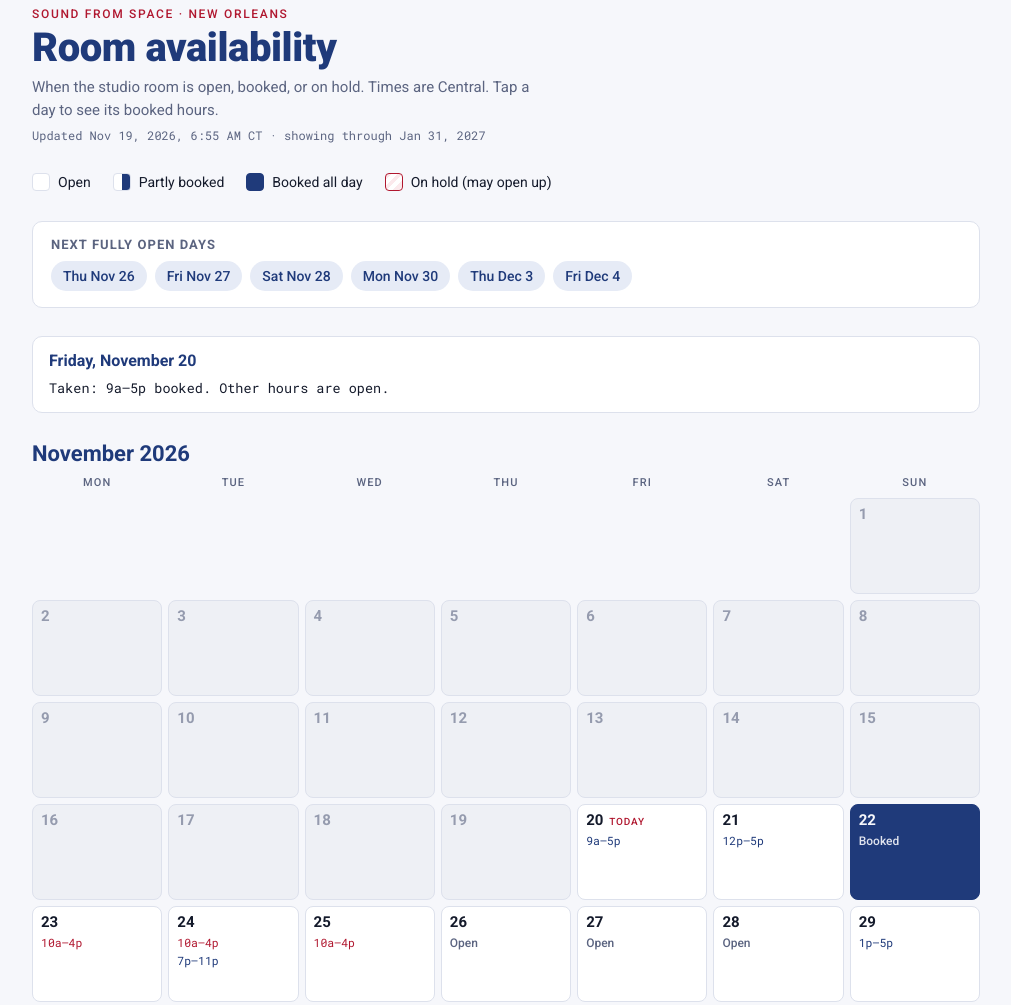
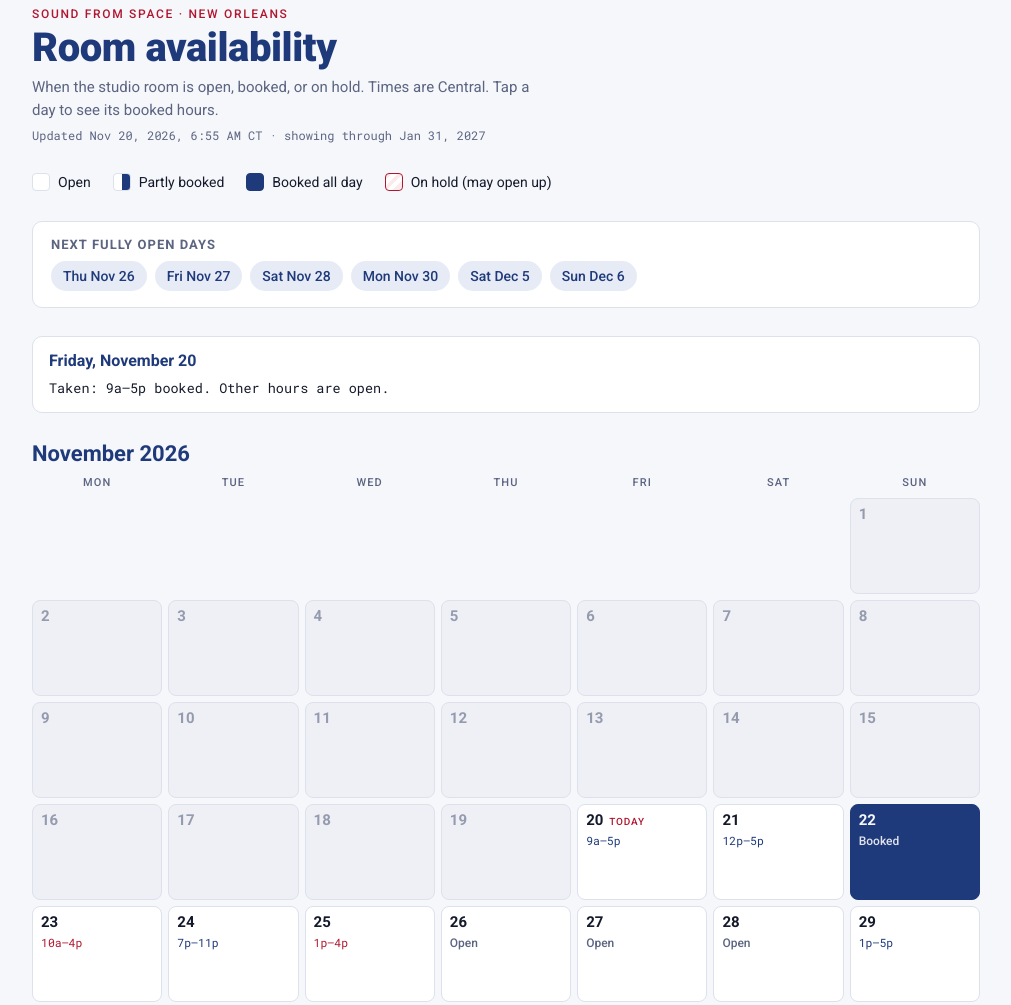
Before and after one commit to SoundfromSpace/sfs-availability, a plain HTML site: page index.html in a window 1280 px wide. Shown: the part 20-1025 px from the top of the page, without its empty margins (134-1145 px from the left). Drawn offline with Linux system fonts and the light colour scheme.

Commit message:
Update availability 2026-11-20
Co-Authored-By: Claude Opus 5.5 <noreply@anthropic.com>
Claude-Session: https://claude.ai/code/session_012RB8by3F5uqUMFzEa1Xvc4

```diff
--- a/index.html
+++ b/index.html
@@ -147,20 +147,22 @@ footer strong { color: var(--ink); font-weight: 500; }
    Each day: list of [start, end, kind]; kind "b" = booked, "h" = on hold.
    Use "all" in place of start/end for a whole-day booking or hold. */
 const DATA = {
-  updated: "2026-11-19T06:55:00-06:00",
-  from: "2026-11-19",
+  updated: "2026-11-20T06:55:00-06:00",
+  from: "2026-11-20",
   to: "2027-01-31",
   days: {
-    "2026-11-19": [["09:30","16:00","b"],["19:00","23:00","b"]],
     "2026-11-20": [["09:00","17:00","b"]],
     "2026-11-21": [["12:00","17:00","b"]],
     "2026-11-22": [["all","all","b"]],
     "2026-11-23": [["10:00","16:00","h"]],
-    "2026-11-24": [["10:00","16:00","h"],["19:00","23:00","b"]],
-    "2026-11-25": [["10:00","16:00","h"]],
+    "2026-11-24": [["19:00","23:00","b"]],
+    "2026-11-25": [["13:00","16:00","h"]],
     "2026-11-29": [["13:00","17:00","b"]],
     "2026-12-01": [["19:00","23:00","b"]],
-    "2026-12-02": [["all","all","h"]]
+    "2026-12-02": [["all","all","h"]],
+    "2026-12-03": [["10:00","16:00","h"]],
+    "2026-12-04": [["10:00","16:00","h"]],
+    "2026-12-09": [["all","all","h"]]
   }
 };
 /* ===== END DATA ===== */
```
Also changed, not shown: data.js (+8 -6 lines).
